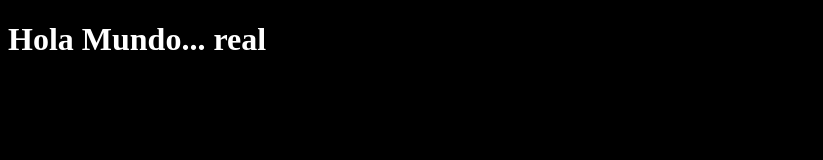
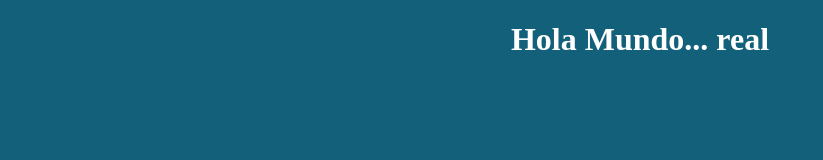
Before and after one commit to victorCantaP/test_concursos, a plain HTML site: page index.html in a window 1280 px wide. Shown: the whole page, without its empty margins (0-823 px from the left). Drawn offline with Linux system fonts and the light colour scheme.

Commit message:
Cambios en css

```diff
--- a/css/estilos.css
+++ b/css/estilos.css
@@ -1,5 +1,6 @@
 * {
-    background: black;
+    background: rgb(18, 96, 122);
     color: white;
     font-weight: bold;
+    text-align: center;
 }
```
